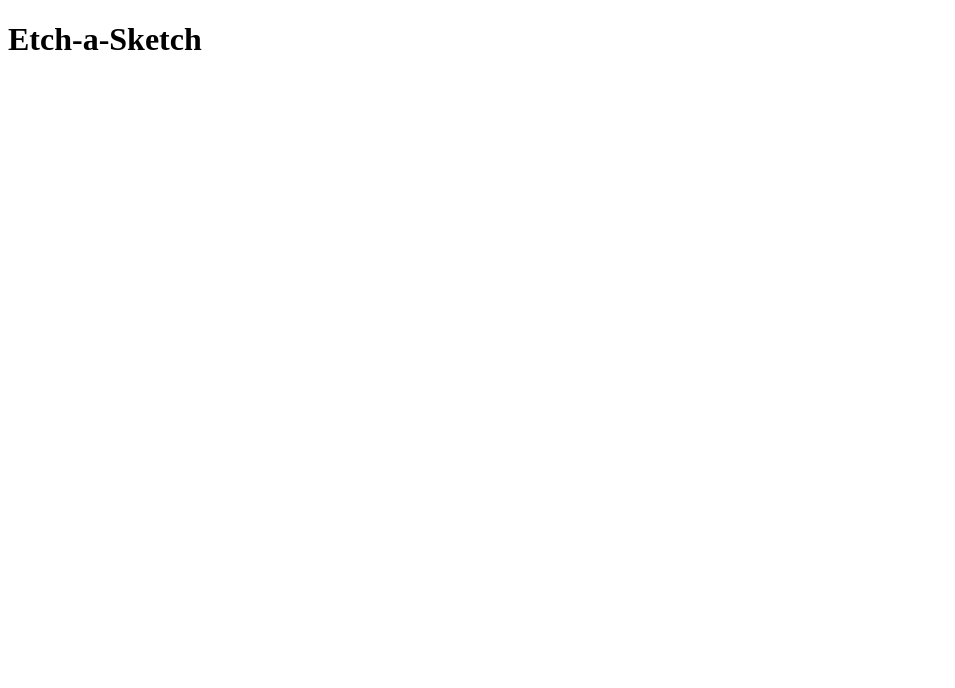
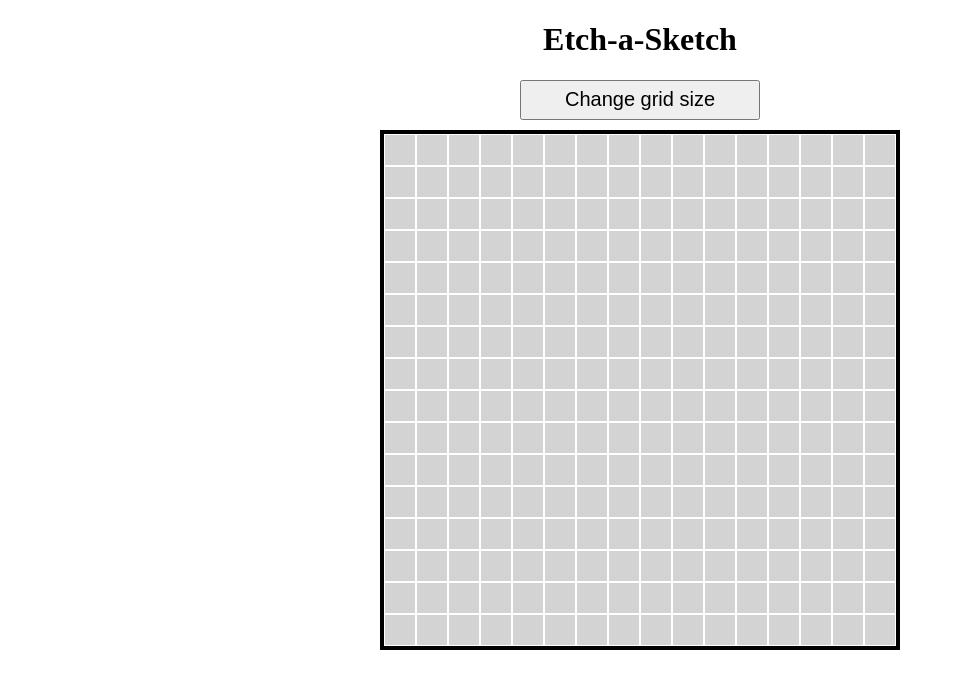
Before and after one commit to gooseBumpzz/Etch-a-Sketch, a plain HTML site: page index.html in a window 1280 px wide. Shown: the whole page, without its empty margins (0-955 px from the left). Drawn offline with Linux system fonts and the light colour scheme.

Commit message:
Added a random color change. Resizing.

```diff
--- a/index.html
+++ b/index.html
@@ -4,9 +4,13 @@
     <meta charset="UTF-8">
     <meta name="viewport" content="width=device-width, initial-scale=1.0">
     <title>Etch-a-Sketch</title>
+    <script src="script.js" defer></script>
+    <link rel="stylesheet" href="styles.css">
 </head>
 <body>
-    <h1>Etch-a-Sketch</h1>
+    <h1 style="text-align: center;">Etch-a-Sketch</h1>
+    <button class="btns" id="btnSize">Change grid size</button>
+    <div id="container"></div>
 
 </body>
 </html>
--- a/script.js
+++ b/script.js
@@ -0,0 +1,58 @@
+// Number of grid items
+let itemCount = 256;
+
+// Reference to the container
+const container = document.getElementById('container');
+
+// Create and append grid items dynamically
+function grid (itemCount){
+    for (let i = 1; i <= itemCount; i++) {
+        const gridItem = document.createElement('div');
+        gridItem.className = 'grid-item';
+        gridItem.textContent = "";
+        container.appendChild(gridItem);
+
+        // create hover effect when mouse moved and change color
+        gridItem.addEventListener ('mouseover', function(){
+          gridItem.style.backgroundColor = getRandomColor();
+        });
+      }
+}
+
+//building 16x16 grid
+grid(itemCount);
+
+function resize(){
+    let userInput = prompt ('Please enter a new size 1-49');
+    let num = parseInt(userInput);
+    itemCount = num*num;
+
+        //clear current grid
+        container.replaceChildren();
+        //create a new grid based on the input
+        grid(itemCount);
+        // add resize to a container based on the input
+
+    let newSize = 484/(num)+"px";
+
+    const gridItem = document.getElementsByClassName('grid-item');
+    for (let i = 0; i < gridItem.length; i++) {
+        gridItem[i].style.width = newSize; // Set the width to 300 pixels
+        gridItem[i].style.height = newSize;
+      }
+    console.log(gridItem);
+}
+
+// add function to the resise button and prompt for an  number 1-100
+let buttonSize = document.getElementById('btnSize');
+buttonSize.addEventListener('click', resize);
+
+// create a ranmod color selection
+function getRandomColor() {
+  var letters = '0123456789ABCDEF';
+  var color = '#';
+  for (var i = 0; i < 6; i++) {
+    color += letters[Math.floor(Math.random() * 16)];
+  }
+  return color;
+}
--- a/styles.css
+++ b/styles.css
@@ -0,0 +1,40 @@
+/* * {
+    box-sizing: border-box;
+
+  } */
+
+
+
+#container{
+    display: flex;
+    flex-wrap: wrap;
+      justify-content: space-around;
+      height: 512px;
+      width: 512px;
+      align-items: center;
+      margin: auto;
+      gap: 0.5px;
+      border: 4px solid black;
+}
+
+.grid-item {
+    width: 30px;
+    height: 30px;
+    /* border: 1px solid gray; */
+    background-color: lightgrey;
+    display: flex;
+    align-items: center;
+    justify-content: center;
+    align-content: space-around;
+}
+
+  #btnSize {
+    font-size: 20px;
+    display: flex;
+    justify-content: center;
+    align-items: center;
+    margin: auto;
+    margin-bottom: 10px;
+    height: 40px;
+    width: 240px;
+  }
```
